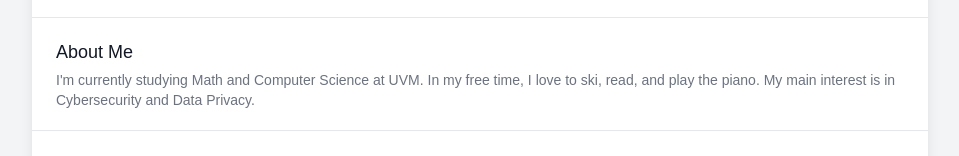
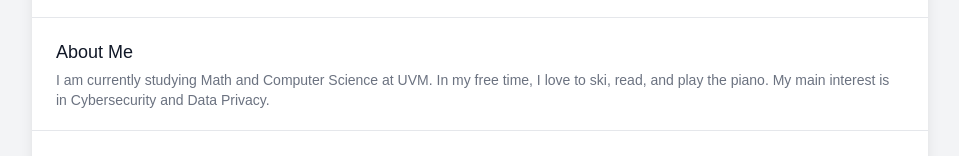
Before and after one commit to shamusmurphy/portfolio, a Next.js app: page / in a window 1280 px wide. Shown: the part 431-587 px from the top of the page, without its empty margins (160-1119 px from the left). Built offline with nearby package versions, Linux system fonts and the light colour scheme.

Commit message:
fixed apostrophe

```diff
--- a/app/page.tsx
+++ b/app/page.tsx
@@ -70,7 +70,7 @@ export default function Portfolio() {
           <div className="border-t border-gray-200 dark:border-gray-700 px-4 py-5 sm:px-6">
             <h2 className="text-lg font-medium text-gray-900 dark:text-white">About Me</h2>
             <p className="mt-1 text-sm text-gray-500 dark:text-gray-400">
-              I'm currently studying Math and Computer Science at UVM. In my free time, I love to ski, read, and play the piano. My main interest is in Cybersecurity and Data Privacy.
+              I am currently studying Math and Computer Science at UVM. In my free time, I love to ski, read, and play the piano. My main interest is in Cybersecurity and Data Privacy.
             </p>
           </div>
 
```
